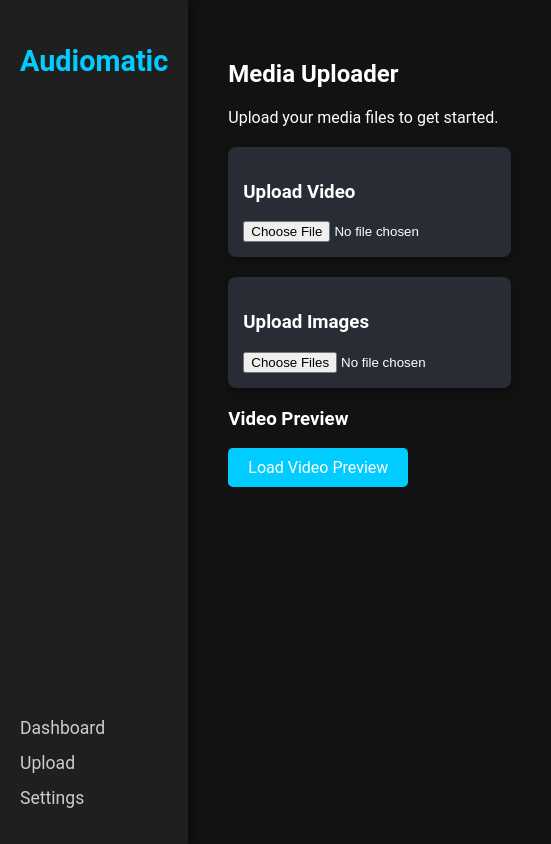
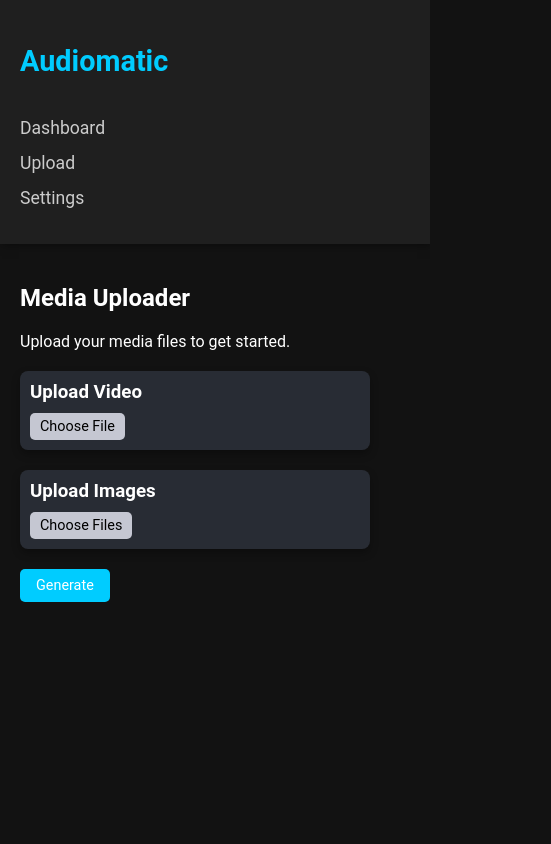
Before and after one commit to MaryZhao1037/Audiomatic, a React (Create React App) app in the folder audiomatic/: page / in a window 390 px wide. Shown: the whole page, 551 px wide, since content can reach past the window. Built offline with nearby package versions, Linux system fonts and the light colour scheme.

Commit message:
updated colors

```diff
--- a/audiomatic/src/App.css
+++ b/audiomatic/src/App.css
@@ -12,6 +12,7 @@
   min-height: 100vh;
 }
 
+/* Sidebar Styles */
 .App-sidebar {
   background-color: #1f1f1f;
   padding: 20px;
@@ -46,9 +47,11 @@
   color: #00ccff;
 }
 
+/* Main Content Styles */
 .App-main {
   flex: 1;
   padding: 40px;
+  overflow-y: auto; /* Allows scrolling if content overflows */
 }
 
 .App-header {
@@ -56,6 +59,7 @@
   margin-bottom: 20px;
 }
 
+/* Upload Section Styles */
 .upload-section {
   background-color: #282c34;
   padding: 15px;
@@ -64,35 +68,48 @@
   box-shadow: 0px 4px 8px rgba(0, 0, 0, 0.3);
 }
 
-.file-input {
-  /* margin-top: 10px;
-  padding: 10px 20px; */
-  font-size: 1rem;
-  /* background-color: #819dd6; */
-  color: #282c34;
-  /* border: none;
-  border-radius: 8px; */
+.upload-section h3 {
+  margin: 0 0 10px; /* Adds some spacing below headings */
+}
+
+/* Upload Section Button Styles */
+.upload-section button {
+  background-color: #c5c7d2; /* Button background color */
+  color: black;
+  border: none;
+  padding: 5px 10px; /* Reduced padding for a smaller button */
+  font-size: 0.9rem; /* Smaller font size */
   cursor: pointer;
+  border-radius: 5px;
   transition: background-color 0.3s ease;
 }
 
+.upload-section button:hover {
+  background-color: #9eb3c7; /* A slightly darker shade for hover effect */
+}
+
+/* Uploading Text */
 .uploading-text {
   font-size: 1.2rem;
   color: #ffcc00;
   margin: 15px 0;
 }
 
-.frames-container, .images-container {
+/* Image Display Styles */
+.frames-container,
+.images-container {
   margin-top: 20px;
 }
 
-.frames-list, .images-list {
+.frames-list,
+.images-list {
   display: flex;
   flex-wrap: wrap;
   gap: 10px;
 }
 
-.frame-image, .uploaded-image {
+.frame-image,
+.uploaded-image {
   max-width: 100px;
   max-height: 100px;
   border-radius: 8px;
@@ -100,28 +117,49 @@
   transition: transform 0.3s, box-shadow 0.3s;
 }
 
-.frame-image:hover, .uploaded-image:hover {
+.frame-image:hover,
+.uploaded-image:hover {
   transform: scale(1.05);
   box-shadow: 0 6px 12px rgba(0, 0, 0, 0.6);
-}
-
-/* Button Style Matching the Audiomatic Logo Color */
-.btn-logo {
-  background-color: #00ccff; /* Replace with your logo's HEX color */
-  color: white;
-  border: none;
-  padding: 10px 20px;
-  font-size: 16px;
-  cursor: pointer;
-  border-radius: 5px;
-  transition: background-color 0.3s ease;
-}
-
-.btn-logo:hover {
-  background-color: #9eb3c7; /* A slightly darker shade for hover effect */
 }
 
 /* Optional: Consistent Font for Buttons */
 button {
   font-family: inherit; /* Ensures consistency with your app's font */
 }
+
+/* Responsive Design */
+@media (max-width: 768px) {
+  .App {
+    flex-direction: column; /* Stack sidebar and main content on smaller screens */
+  }
+
+  .App-sidebar {
+    width: 100%; /* Full width for sidebar on mobile */
+  }
+
+  .App-main {
+    padding: 20px; /* Reduced padding for mobile */
+  }
+
+  .upload-section {
+    padding: 10px; /* Reduced padding for mobile */
+  }
+}
+
+/* Generate Button Styles */
+.btn-generate {
+  background-color: #00ccff; /* Different background color */
+  color: white;
+  border: none;
+  padding: 8px 16px; /* Slightly smaller padding */
+  font-size: 0.9rem; /* Keep the smaller font size */
+  cursor: pointer;
+  border-radius: 5px;
+  transition: background-color 0.3s ease, transform 0.3s ease;
+}
+
+.btn-generate:hover {
+  background-color: #77787f; /* Darker shade for hover effect */
+  transform: scale(1.05); /* Slight scaling effect on hover */
+}
--- a/audiomatic/src/App.js
+++ b/audiomatic/src/App.js
@@ -87,30 +87,37 @@
         </header>
         <div className="upload-section">
           <h3>Upload Video</h3>
+          <button onClick={() => document.getElementById('videoUpload').click()}>
+            Choose File
+          </button>
           <input
-            // className="file-input"
+            id="videoUpload"
             type="file"
             accept="video/*"
             onChange={handleVideoUpload}
+            style={{ display: 'none' }} // Hide the input
           />
         </div>
         <div className="upload-section">
           <h3>Upload Images</h3>
+          <button onClick={() => document.getElementById('imageUpload').click()}>
+            Choose Files
+          </button>
           <input
-            // className="file-input"
+            id="imageUpload"
             type="file"
             accept="image/*"
             multiple
             onChange={handleImageUpload}
+            style={{ display: 'none' }} // Hide the input
           />
         </div>
         {uploading && <p className="uploading-text">Uploading and processing...</p>}
 
         {/* Video Preview Section */}
         <div className="video-preview-section">
-          <h3>Video Preview</h3>
-          <button className="btn-logo" onClick={loadVideoPreview}>
-            Load Video Preview
+          <button className="btn-generate" onClick={loadVideoPreview}>
+            Generate
           </button>
           {videoPreviewUrl && (
             <video controls width="600">
```
